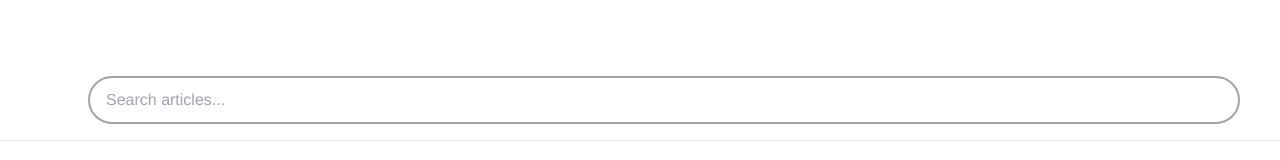
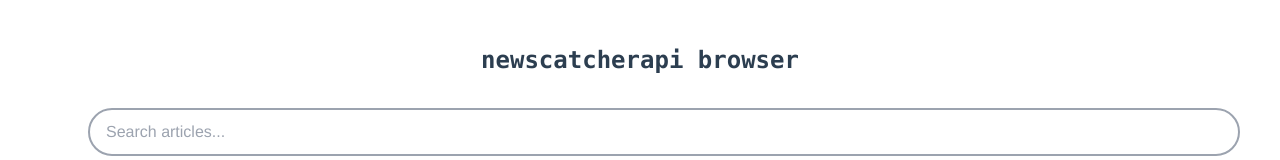
Before and after one commit to ketan-sinha/news-browser, a Vue app: page / in a window 1280 px wide. Shown: the top 160 px of the page. Built offline with nearby package versions, Linux system fonts and the light colour scheme; no server answers; the HTML template or start-up script is replaced by a standard one.

Commit message:
Added 'newscatcherapi browser' title

```diff
--- a/src/App.vue
+++ b/src/App.vue
@@ -1,4 +1,5 @@
 <template>
+  <h1 class="text-2xl font-semibold -mt-4 mb-4 font-mono">newscatcherapi browser</h1>
   <Feed/>
 </template>
 
```
